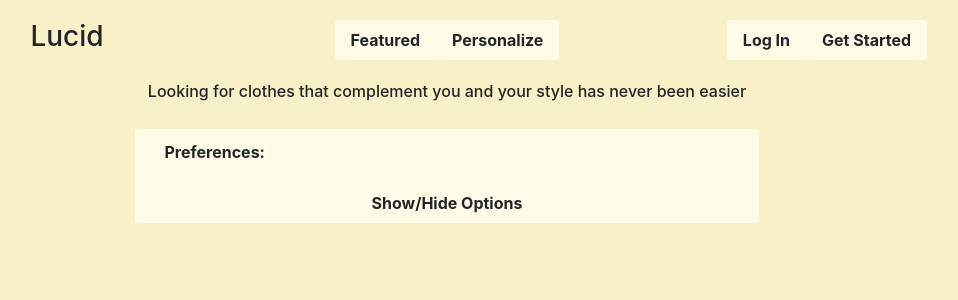
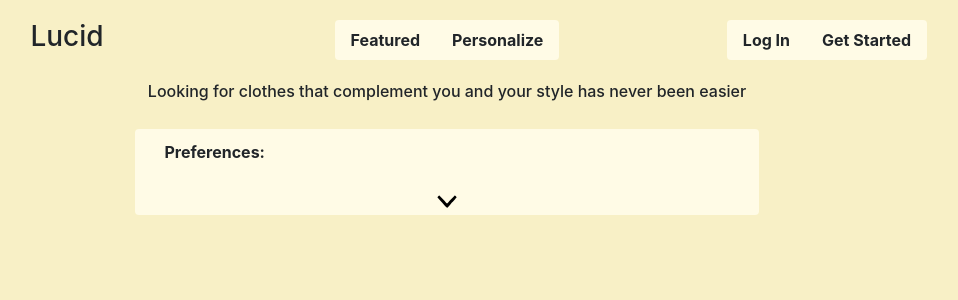
Before and after one commit to dnie63/Lucid, an Angular app: page / in a window 1280 px wide. Shown: the top 300 px of the page, without its empty margins (193-1151 px from the left). Built offline with nearby package versions, Linux system fonts and the light colour scheme.

Commit message:
finished the ui of the preferences box

```diff
--- a/src/app/products/featured/featured.component.css
+++ b/src/app/products/featured/featured.component.css
@@ -28,6 +28,15 @@ li {
 
 .active-pref:hover {
   background-color: #ebebcf;
+}
+
+.nav-arrow {
+  cursor: pointer;
+  padding-bottom: 0.2rem;
+}
+
+.nav-arrow:hover {
+  background-color: #f7f3df;
 }
 
 /* The styling below is used to view and collapse the preferences box */
@@ -62,14 +71,3 @@ li {
   height: 9rem;
   transition: height 0.5s;
 }
-
-/* The styling below is for a dummy toggle link that should be changed to up and down arrows later */
-a {
-  padding: 0.2rem 0.4rem;
-  cursor: pointer;
-  margin-bottom: 0.3rem;
-}
-
-a:hover {
-  background-color: #f7f3df;
-}
--- a/src/app/products/featured/featured.component.html
+++ b/src/app/products/featured/featured.component.html
@@ -39,7 +39,9 @@
         </div>
       </div>
       <div class="d-flex justify-content-center">
-        <a class="text-center font-weight-bold rounded" (click)="onClickViewPref()">Show/Hide Options</a>
+        <a class="rounded-top nav-arrow" (click)="onClickViewPref()">
+          <img [src]="viewPreferences ? upArrowPath : downArrowPath" alt="down arrow" height="15" width="40">
+        </a>
       </div>
     </div>
   </div>
--- a/src/app/products/featured/featured.component.ts
+++ b/src/app/products/featured/featured.component.ts
@@ -26,6 +26,9 @@ export class FeaturedComponent {
   viewSelectedType = false;
   viewSelectedMood = false;
   viewPreferences = false;
+
+  downArrowPath = "./assets/images/down-arrow.svg";
+  upArrowPath = "./assets/images/up-arrow.svg";
 
   onClickViewPref() {
     this.viewPreferences = !this.viewPreferences;
```
Also changed, not shown: src/assets/images/down-arrow.svg (added), src/assets/images/up-arrow.svg (added).
